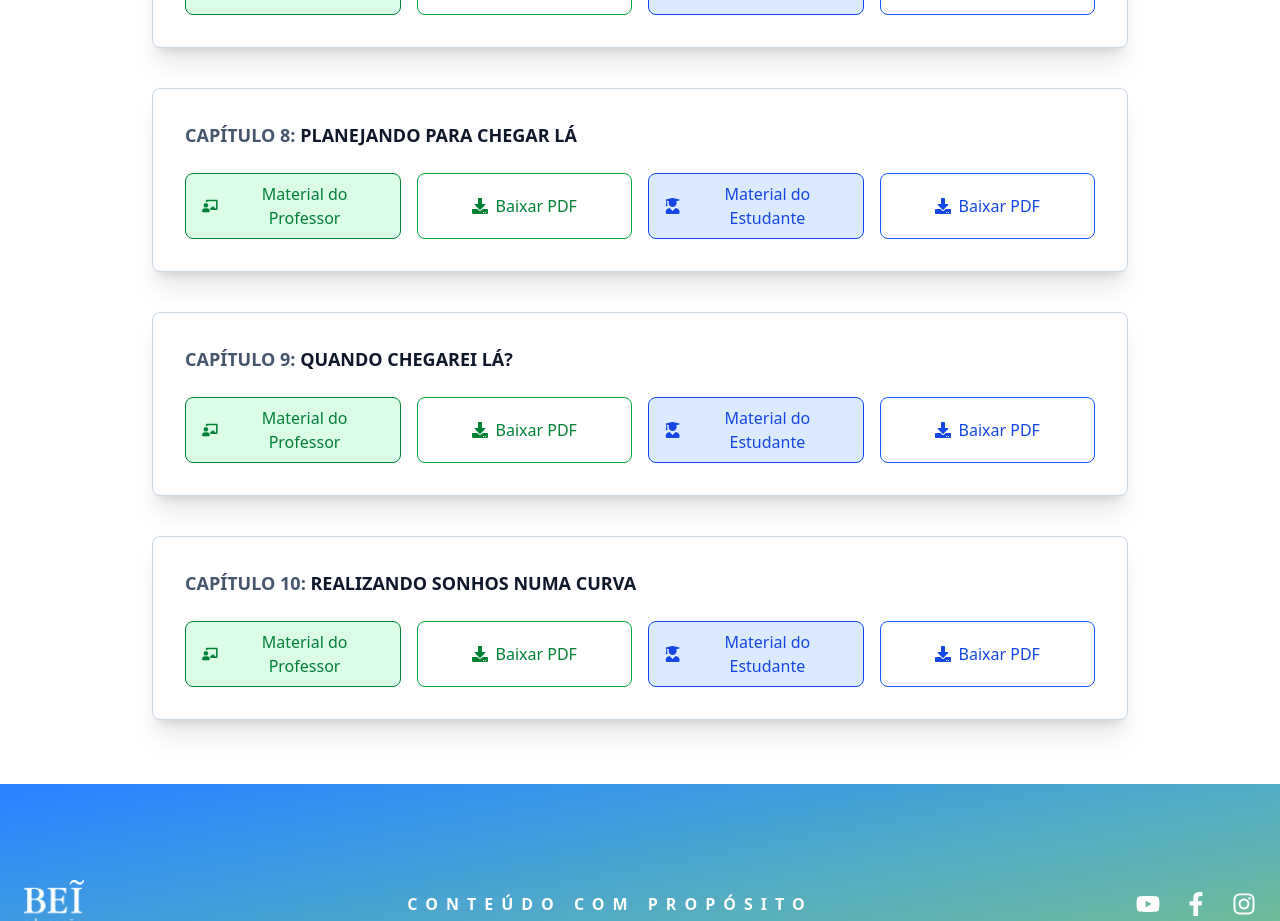
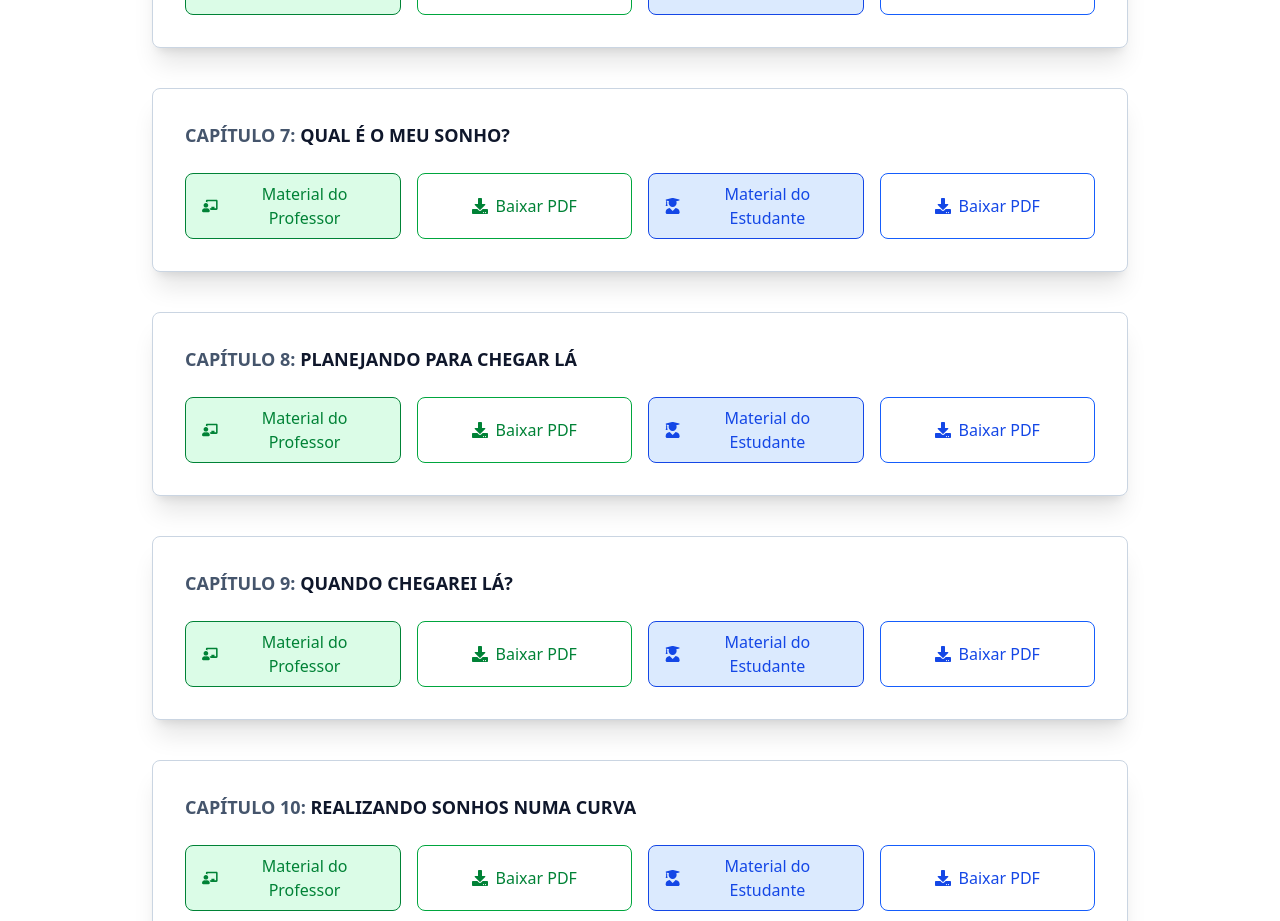
Before and after one commit to heliobei/exerciciosextras1a, a React (Vite) app: page / in a window 1280 px wide. Shown: the part 2160-3081 px from the top of the page. Built offline with nearby package versions, Linux system fonts and the light colour scheme.

Commit message:
Update ChapterList.jsx

```diff
--- a/src/components/ChapterList.jsx
+++ b/src/components/ChapterList.jsx
@@ -8,8 +8,8 @@ const chapters = [
   { id: 4, title: "Quanto mais venda, melhor?", teacherPdf: "/assets/pdfs/Educador_Capitulo_04_1a.pdf", studentPdf: "/assets/pdfs/Estudante_Capitulo_04_1a.pdf" },
 
   { id: 5, title: "Como escolher o preço certo?", teacherPdf: "/assets/pdfs/Educador_Capitulo_05_1a.pdf", studentPdf: "/assets/pdfs/Estudante_Capitulo_05_1a.pdf" },
-  { id: 6, title: " Tornando a vida mais doce pouco a pouco", teacherPdf: "/assets/pdfs/Educador_Capitulo_06_1a.pdf", studentPdf: "/assets/pdfs/Estudante_Capitulo_06_1a.pdf" },
-
+  { id: 6, title: "Tornando a vida mais doce pouco a pouco", teacherPdf: "/assets/pdfs/Educador_Capitulo_06_1a.pdf", studentPdf: "/assets/pdfs/Estudante_Capitulo_06_1a.pdf" },
+  { id: 7, title: "Qual é o meu sonho?", teacherPdf: "/assets/pdfs/Educador_Capitulo_07_1a.pdf", studentPdf: "/assets/pdfs/Estudante_Capitulo_07_1a.pdf" },
   { id: 8, title: "Planejando para chegar lá", teacherPdf: "/assets/pdfs/Educador_Capitulo_08_1a.pdf", studentPdf: "/assets/pdfs/Estudante_Capitulo_08_1a.pdf" },
   { id: 9, title: "Quando chegarei lá?", teacherPdf: "/assets/pdfs/Educador_Capitulo_09_1a.pdf", studentPdf: "/assets/pdfs/Estudante_Capitulo_09_1a.pdf" },
   { id: 10, title: "Realizando sonhos numa curva", teacherPdf: "/assets/pdfs/Educador_Capitulo_10_1a.pdf", studentPdf: "/assets/pdfs/Estudante_Capitulo_10_1a.pdf" },
```
